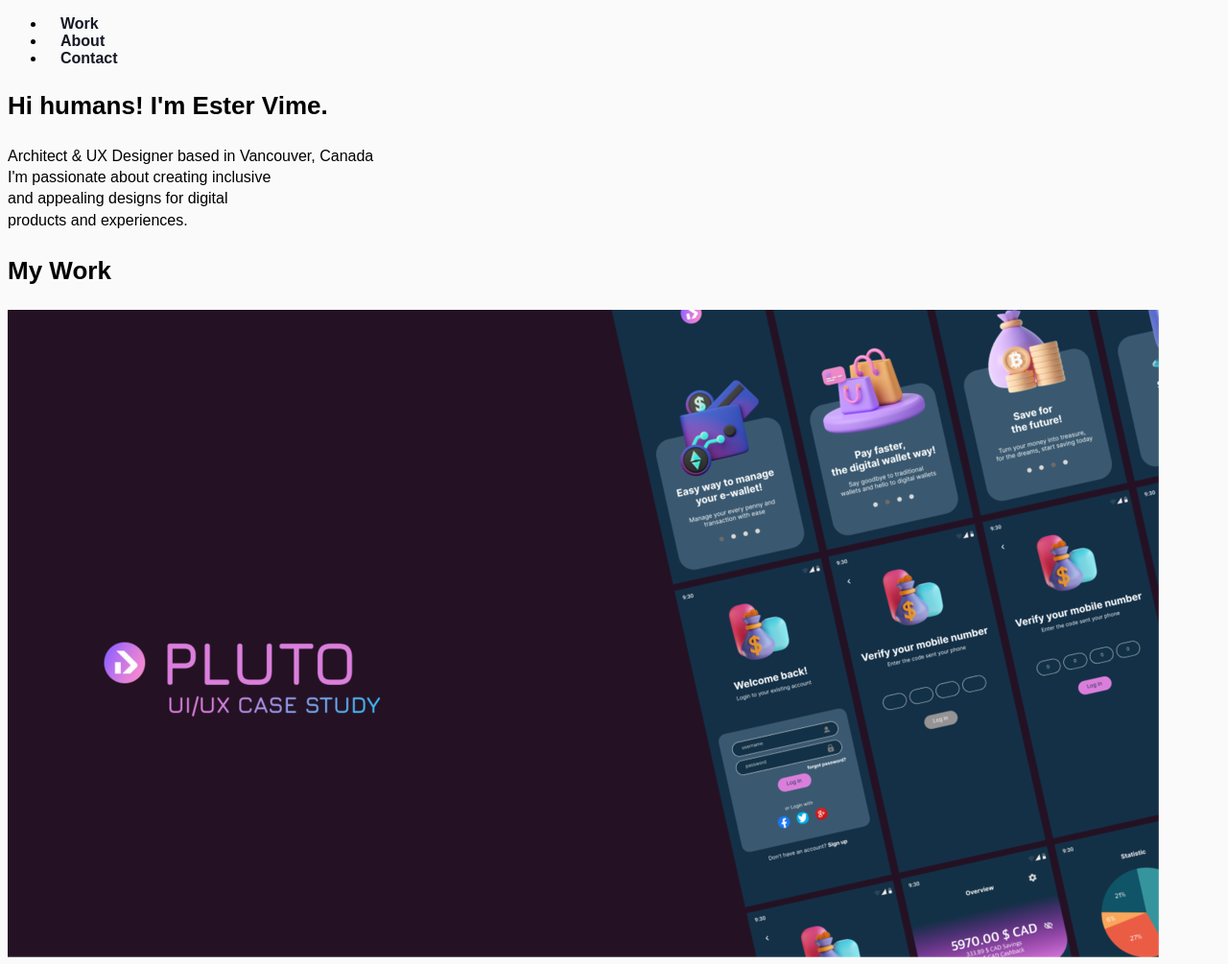
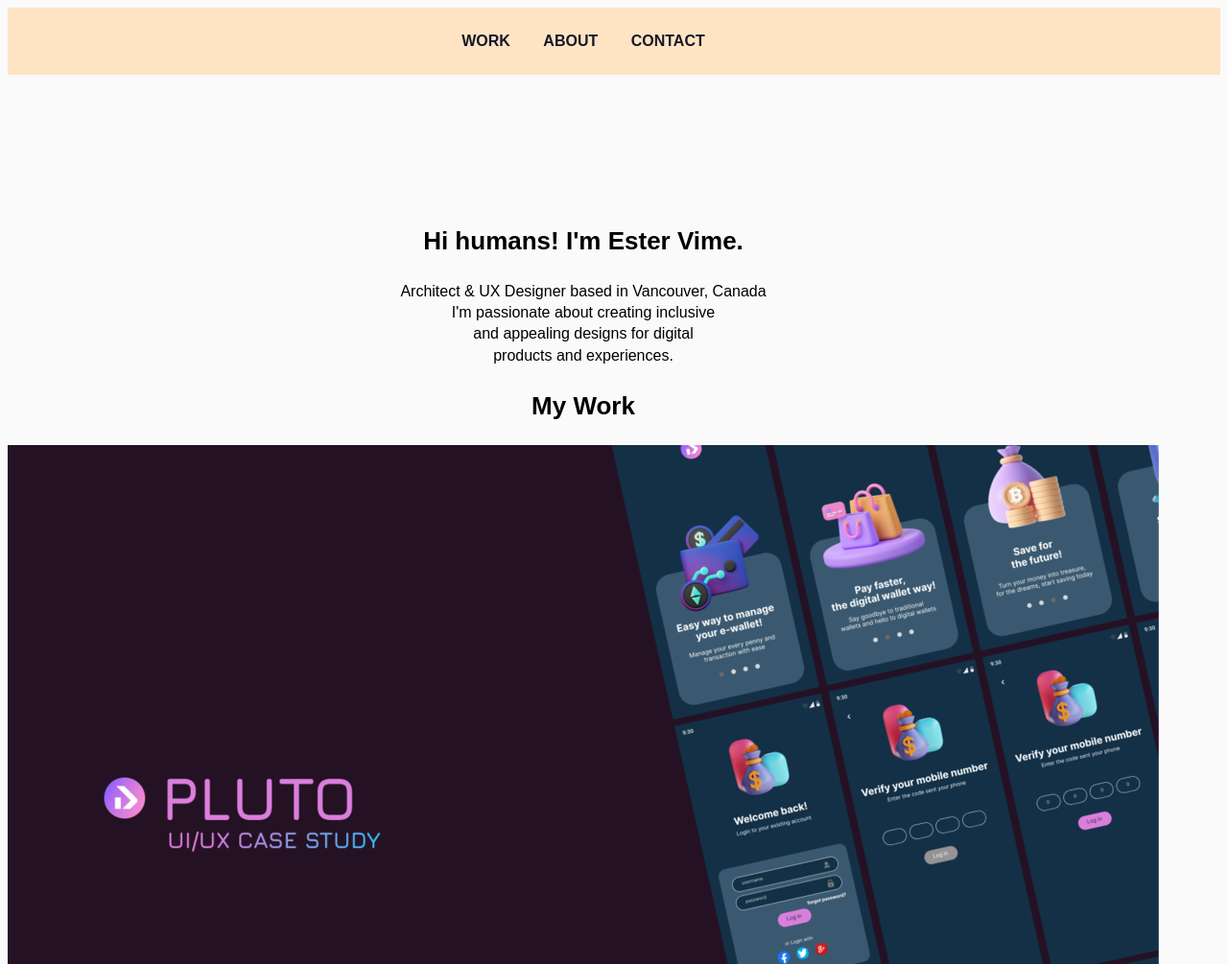
Before and after one commit to byvime/portfolio-website, a plain HTML site: page index.html in a window 1280 px wide. Shown: the top 1005 px of the page at 96% size. Drawn offline with Linux system fonts and the light colour scheme.

Commit message:
update about

```diff
--- a/css/style.css
+++ b/css/style.css
@@ -11,17 +11,85 @@
 
 Layout styling */
 
+selector {
+  margin: 0 auto; /* No spacing to top and bottom and auto spacing to left and right */
+}
+
+.logo {
+  max-width: 250px;
+}
+
+* {
+  box-sizing: border-box;
+}
+
+.container {
+  max-width: 1200px;
+}
+
+header {
+  background-color: #ffe4c4;
+  text-align: center;
+  padding: 10px 0;
+}
+
+/* navigation */
+
+nav > ul > li { /* Everything in a line */
+  display: inline-block;
+}
+
+nav > ul { /* Deletes bullet point */
+  list-style-type: none;
+  padding: 0;
+}
+
+nav > ul > li > a {
+  padding: 0 15px;
+  text-transform: uppercase;
+  font-weight: 700;
+  color: #151726;
+}
+
+nav > ul > li > a:visited {
+  color: #151726;
+}
+
+nav > ul > li > a:hover,
+a:focus {
+  color: #ffd800;
+  text-decoration: underline;
+}
+
+nav > ul > li > a:active {
+  opacity: 0.8;
+}
 
 body {
   background-color: rgb(250, 250, 250);
   font-family: 'Montserrat', sans-serif;
 }
 
+/* hero section */
+
 #hero {
-  background-color: #fff;
+  background-color: #9f2626;
   padding: 20px 0;
+  display: inline-block;
   width: 100%;
 }
+
+main {
+  padding-top: 133px;
+}
+
+.row {
+  margin: 25px 0; /* 25px top and bottom, 0 left and right */
+}
+
+#work .row { padding-bottom: 25px; border-bottom: 1px solid #4a4a4a; }
+
+/* font */
 
 h1 {
   color: black;
@@ -29,6 +97,7 @@
   line-height: 1.8;
   font-style: normal;
   font-weight: bolder;
+  text-align: center; /* Centers text */
 }
 
 h2 {
@@ -37,6 +106,7 @@
   line-height: 1.4;
   font-style: normal;
   font-weight: normal;
+  text-align: center; /* Centers text */
 }
 
 h3 {
@@ -85,6 +155,7 @@
   /* Reduces the opacity of the button to 80% */
   font-weight: 400;
 }
+
 
 /* general buttons */
 .button {
@@ -167,23 +238,3 @@
   color: #fff;
   border: 2px solid #ffd800;
 }
-
-nav > ul > li > a {
-  padding: 0 15px;
-  font-weight: 700;
-  color: #151726;
-}
-
-nav > ul > li > a:visited {
-  color: #151726;
-}
-
-nav > ul > li > a:hover,
-a:focus {
-  color: #ffd800;
-  text-decoration: underline;
-}
-
-nav > ul > li > a:active {
-  opacity: 0.8;
-}
--- a/index.html
+++ b/index.html
@@ -51,13 +51,11 @@
         <div class="container">
           <h1>My Work</h1>
           <div class=¨row¨>
-            <div class="column col-md-6 col-lg-7">
               <picture>
                 <source srcset="img/pluto/pluto_cover@1x.png" media="(max-width:767px)">
                 <img src="img/pluto/pluto_cover@2x.png" alt="Pluto Wallet App">
               </picture>
             </div>
-            <div class="column col-md-6 col-lg-5">
               <h3>Pluto</h3>
               <p>
                 Pluto is a new concept of a wallet app where you can have all the facilities in just one app.
```
Also changed, not shown: About.html (+1 -1 lines).
